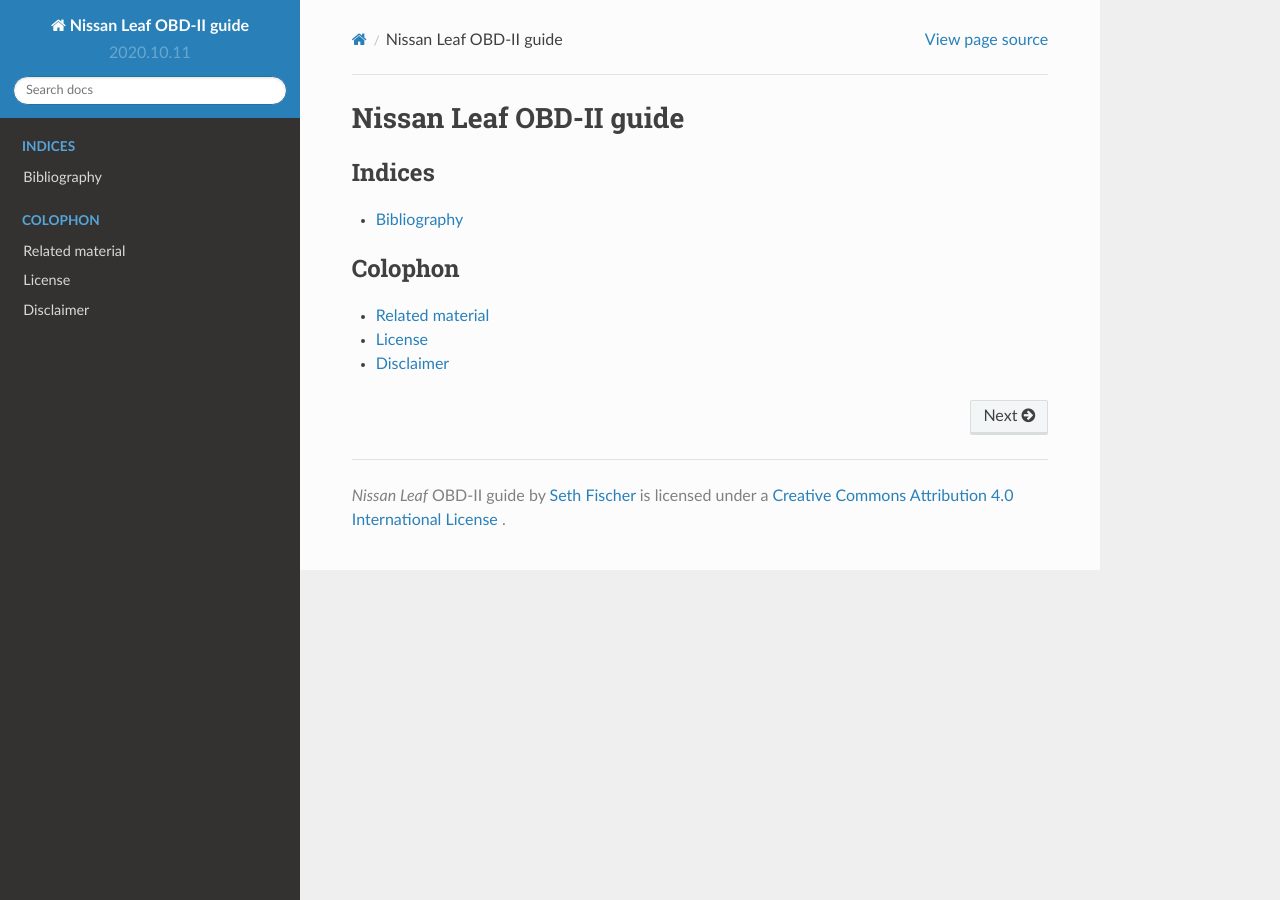
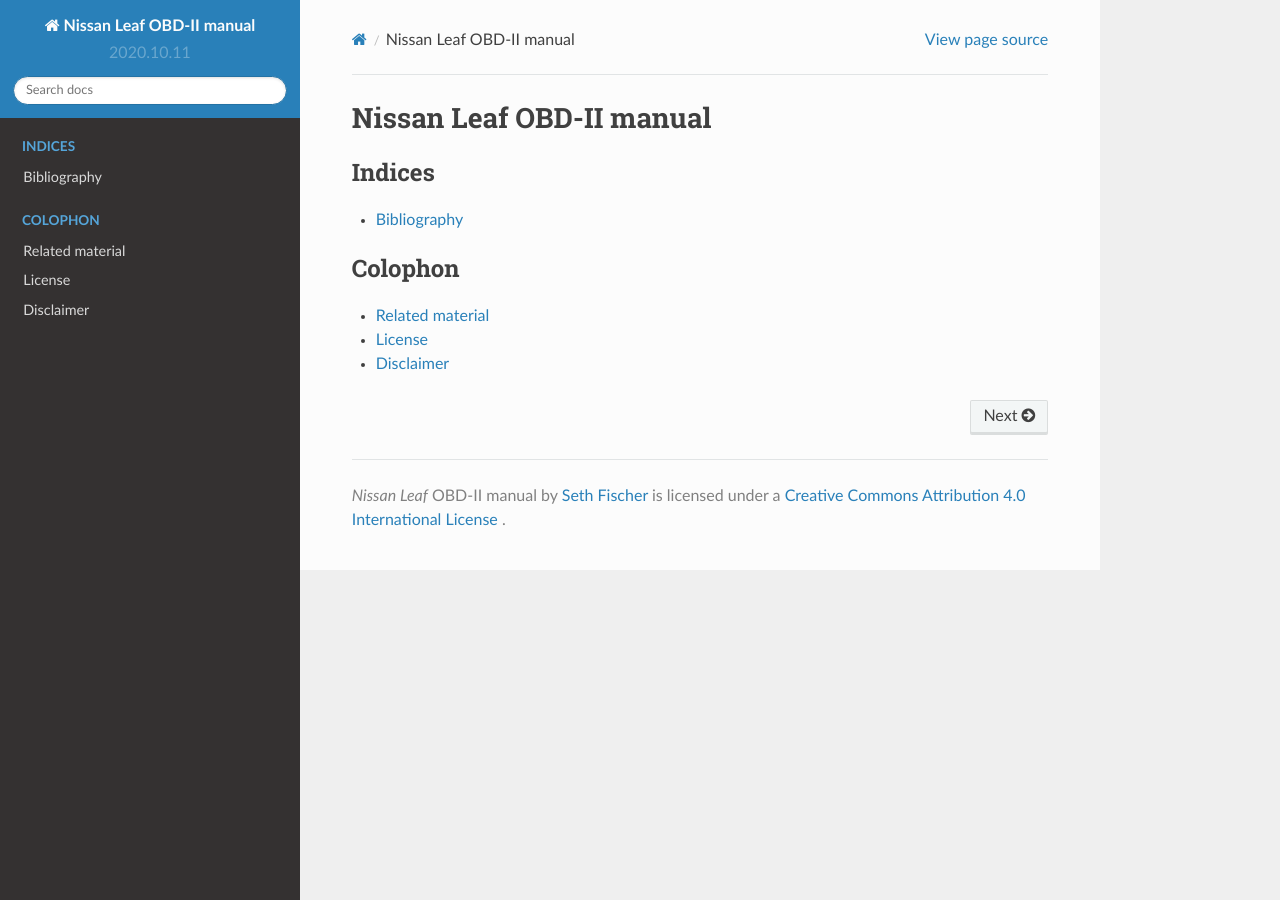
Before and after one commit to sethfischer/nissan-leaf-obd-manual, a Sphinx documentation site: the page built from source/index.rst, in a window 1280 px wide. Built offline with Sphinx 7.4.7 and the Read the Docs theme 2.0.0, drawn with Linux system fonts in a browser that asks for light colours.

Commit message:
Rename project to "Nissan Leaf OBD-II manual"

```diff
--- a/source/_templates/footer.html
+++ b/source/_templates/footer.html
@@ -1,7 +1,7 @@
 {% extends "!footer.html" %}
 {% block extrafooter %}
 <p>
-    <span xmlns:dct="http://purl.org/dc/terms/" property="dct:title"><i>Nissan Leaf</i> OBD-II guide</span>
+    <span xmlns:dct="http://purl.org/dc/terms/" property="dct:title"><i>Nissan Leaf</i> OBD-II manual</span>
     by
     <a xmlns:cc="http://creativecommons.org/ns#" href="https://github.com/sethfischer/" property="cc:attributionName"
         rel="cc:attributionURL">Seth Fischer</a>
--- a/source/conf.py
+++ b/source/conf.py
@@ -3,7 +3,7 @@
 
 import sphinx_rtd_theme
 
-project = "Nissan Leaf OBD-II guide"
+project = "Nissan Leaf OBD-II manual"
 author = "Seth Fischer"
 copyright = "2020, Seth Fischer"
 
--- a/source/index.rst
+++ b/source/index.rst
@@ -1,6 +1,6 @@
-========================
-Nissan Leaf OBD-II guide
-========================
+=========================
+Nissan Leaf OBD-II manual
+=========================
 
 .. toctree::
     :caption: Indices
```
Also changed, not shown: README.rst (+8 -8 lines).
